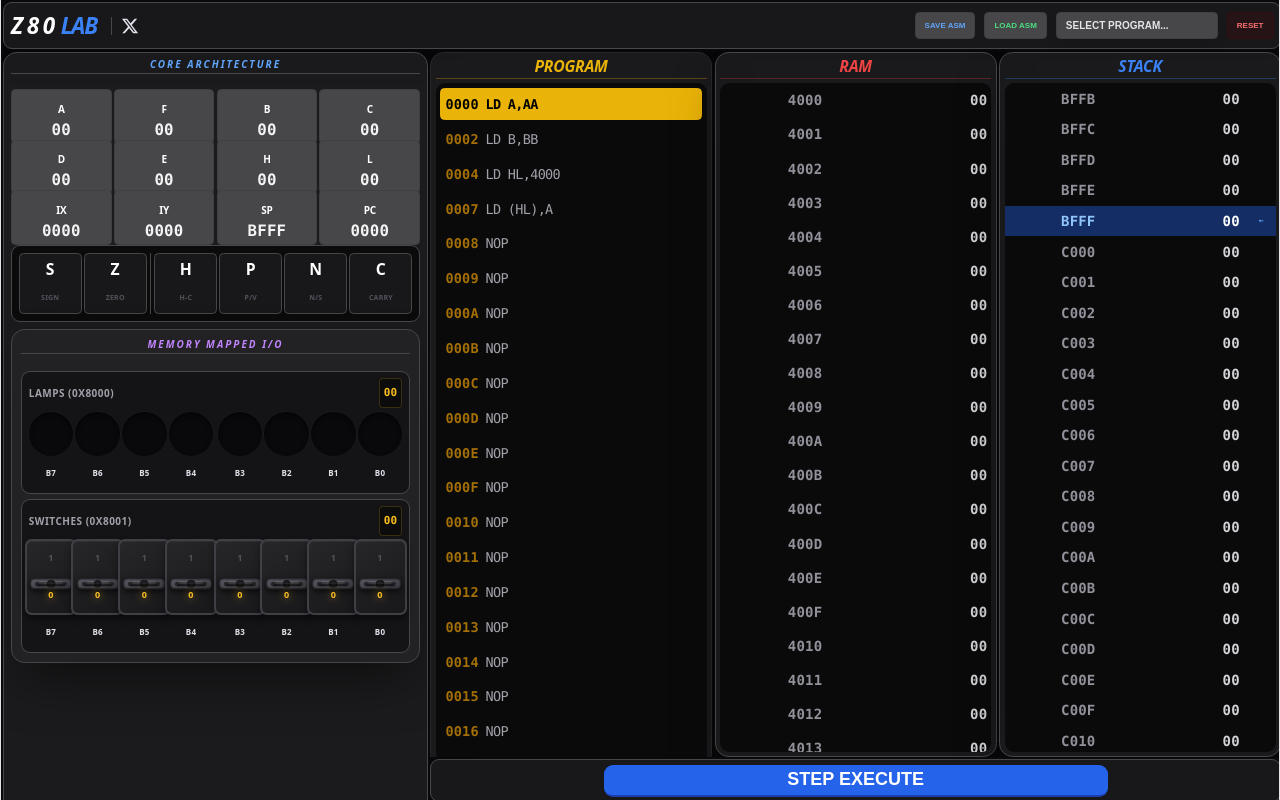
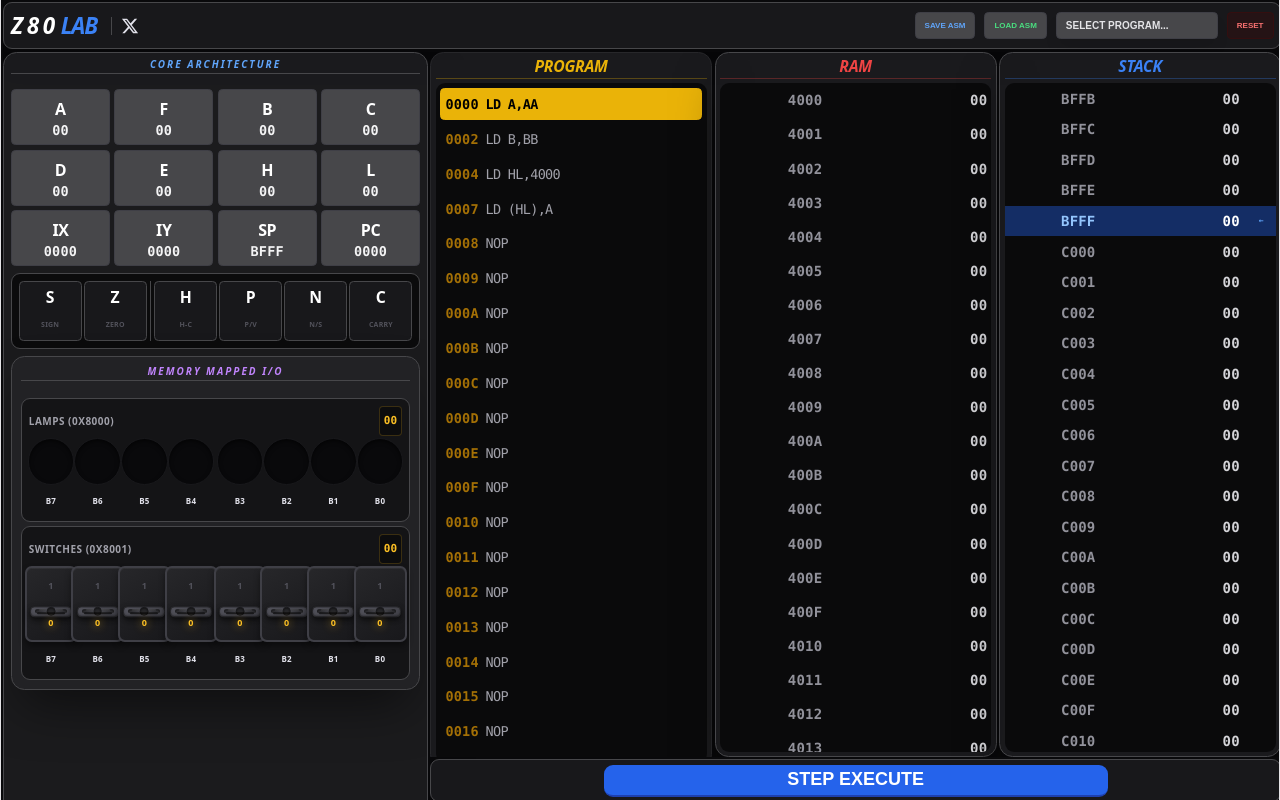
Before and after one commit to watskmt/z80lab, a React (Vite) app: page /#/ in a window 1280 px wide. Built offline with nearby package versions, Linux system fonts and the light colour scheme.

Commit message:
メモリ、スタック更新時の効果追加

```diff
--- a/src/components/BoldReg.tsx
+++ b/src/components/BoldReg.tsx
@@ -6,30 +6,37 @@ interface BoldRegProps {
   val: number;
   prevVal: number;
   size?: number;
+  highlight?: boolean;
 }
 
-const RegContainer = styled.div<{ isChanged: boolean }>`
+const RegContainer = styled.div<{ isChanged: boolean; isHighlight: boolean }>`
   display: flex;
   flex-direction: column;
   align-items: center;
   justify-content: center;
-  padding: 0.125rem 0.0625rem;
+  padding: 0.25rem 0.125rem;
   border-radius: 0.25rem;
-  border-width: 1px;
+  border-width: ${(props) => (props.isHighlight ? '2px' : '1px')};
   border-style: solid;
   transition: all 0.15s ease-in-out;
-  height: 100%;
-  background-color: ${(props) => (props.isChanged ? '#064e3b' : '#47474a')};
-  border-color: ${(props) => (props.isChanged ? '#34d399' : '#3f3f46')};
+  min-height: 2.5rem;
+  background-color: ${(props) =>
+    props.isHighlight ? '#1e3a8a' :
+    props.isChanged ? '#064e3b' : '#47474a'};
+  border-color: ${(props) =>
+    props.isHighlight ? '#3b82f6' :
+    props.isChanged ? '#34d399' : '#3f3f46'};
   color: ${(props) => (props.isChanged ? 'inherit' : '#a1a1aa')};
+  box-shadow: ${(props) =>
+    props.isHighlight ? '0 0 20px rgba(59, 130, 246, 0.6), 0 0 40px rgba(59, 130, 246, 0.4)' : 'none'};
 `;
 
 const Label = styled.span<{ isChanged: boolean }>`
   font-weight: 900;
   text-transform: uppercase;
   letter-spacing: -0.025em;
-  font-size: 10px;
-  margin-bottom: 0;
+  font-size: 16px;
+  margin-bottom: 0.125rem;
   color: ${(props) => (props.isChanged ? '#6ee7b7' : '#ffffff')};
 `;
 
@@ -37,19 +44,19 @@ const Value = styled.span<{ isChanged: boolean }>`
   font-family: ui-monospace, SFMono-Regular, Menlo, Monaco, Consolas,
     'Liberation Mono', 'Courier New', monospace;
   font-weight: 700;
-  font-size: 0.75rem;
+  font-size: 0.625rem;
   line-height: 1;
   color: ${(props) => (props.isChanged ? '#ffffff' : '#f4f4f5')};
 
   @media (min-width: 1024px) {
-    font-size: 0.875rem;
+    font-size: 0.75rem;
   }
 `;
 
-export const BoldReg = ({ label, val, prevVal, size = 2 }: BoldRegProps) => {
+export const BoldReg = ({ label, val, prevVal, size = 2, highlight = false }: BoldRegProps) => {
   const isChanged = val !== prevVal;
   return (
-    <RegContainer isChanged={isChanged}>
+    <RegContainer isChanged={isChanged} isHighlight={highlight}>
       <Label isChanged={isChanged}>{label}</Label>
       <Value isChanged={isChanged}>
         {size === 2 ? hex2(val) : hex4(val)}
--- a/src/components/Main.tsx
+++ b/src/components/Main.tsx
@@ -255,6 +255,7 @@ export default function Main() {
     samplePrograms.basicLoad()
   );
   const [dataMemory, setDataMemory] = useState(new Uint8Array(MEM_SIZE));
+  const [prevDataMemory, setPrevDataMemory] = useState(new Uint8Array(MEM_SIZE));
   const [ioOut, setIoOut] = useState(0);
   const [ioIn, setIoIn] = useState(0);
   const [prevRegs, setPrevRegs] = useState<Registers>(initialRegs);
@@ -264,9 +265,16 @@ export default function Main() {
   const [editingAddr, setEditingAddr] = useState<number | null>(null);
   const [editVal, setEditVal] = useState('');
   const fileInputRef = useRef<HTMLInputElement>(null);
+  const [highlightWrite, setHighlightWrite] = useState<{
+    sourceAddr: number;
+    destAddr: number;
+    value: number;
+  } | null>(null);
 
   const resetState = () => {
-    setDataMemory(new Uint8Array(MEM_SIZE));
+    const emptyMem = new Uint8Array(MEM_SIZE);
+    setDataMemory(emptyMem);
+    setPrevDataMemory(emptyMem);
     setIoOut(0);
     setIoIn(0);
     setRegs(initialRegs);
@@ -325,18 +333,20 @@ export default function Main() {
 
   const step = () => {
     setPrevRegs(regs);
+    setPrevDataMemory(new Uint8Array(dataMemory)); // 前回のメモリ状態を保存
     const newData = new Uint8Array(dataMemory);
     const m = codeMemory;
     const dm = dataMemory;
     const r = { ...regs };
     const memWrite: number[] = [];
+    let writeAnimation: { sourceAddr: number; destAddr: number; value: number } | null = null;
 
     const get8 = (addr: number) => {
       addr &= 0xffff;
       if (addr === IO_IN_ADDR) return ioIn;
       return dm[addr];
     };
-    const set8 = (addr: number, val: number) => {
+    const set8 = (addr: number, val: number, sourceAddr?: number) => {
       addr &= 0xffff;
       val &= 0xff;
       if (addr === IO_OUT_ADDR) {
@@ -344,6 +354,11 @@ export default function Main() {
       }
       newData[addr] = val;
       memWrite.push(addr);
+
+      // アニメーション情報を記録（レジスタからの書き込みのみ）
+      if (sourceAddr !== undefined && sourceAddr !== addr) {
+        writeAnimation = { sourceAddr, destAddr: addr, value: val };
+      }
     };
     const get16 = (addr: number) => get8(addr) | (get8(addr + 1) << 8);
     const set16 = (addr: number, val: number) => {
@@ -379,7 +394,7 @@ export default function Main() {
       else if (idx === 3) r.E = val;
       else if (idx === 4) r.H = val;
       else if (idx === 5) r.L = val;
-      else if (idx === 6) set8((r.H << 8) | r.L, val);
+      else if (idx === 6) set8((r.H << 8) | r.L, val, CODE_BASE);
       else r.A = val;
     };
 
@@ -444,7 +459,7 @@ export default function Main() {
       switch (op) {
         case 0x00: break;
         case 0x01: r.C = m[r.PC++]; r.B = m[r.PC++]; break;
-        case 0x02: set8((r.B << 8) | r.C, r.A); break;
+        case 0x02: set8((r.B << 8) | r.C, r.A, CODE_BASE); break;
         case 0x03: { const v = ((r.B << 8) | r.C + 1) & 0xffff; r.B = v >> 8; r.C = v & 0xff; break; }
         case 0x04: r.B = add8(r.B, 1); r.F = (r.F & C_FLAG) | (SZP_TABLE[r.B] & ~C_FLAG); break;
         case 0x05: r.B = sub8(r.B, 1); r.F = (r.F & C_FLAG) | (SZP_TABLE[r.B] & ~C_FLAG) | N_FLAG; break;
@@ -461,7 +476,7 @@ export default function Main() {
         case 0x0e: r.C = m[r.PC++]; break;
         case 0x10: { let off = m[r.PC++]; if (off > 127) off -= 256; r.B = (r.B - 1) & 0xff; if (r.B !== 0) r.PC += off; break; }
         case 0x11: r.E = m[r.PC++]; r.D = m[r.PC++]; break;
-        case 0x12: set8((r.D << 8) | r.E, r.A); break;
+        case 0x12: set8((r.D << 8) | r.E, r.A, CODE_BASE); break;
         case 0x13: { const v = ((r.D << 8) | r.E + 1) & 0xffff; r.D = v >> 8; r.E = v & 0xff; break; }
         case 0x14: r.D = add8(r.D, 1); r.F = (r.F & C_FLAG) | (SZP_TABLE[r.D] & ~C_FLAG); break;
         case 0x15: r.D = sub8(r.D, 1); r.F = (r.F & C_FLAG) | (SZP_TABLE[r.D] & ~C_FLAG) | N_FLAG; break;
@@ -497,7 +512,7 @@ export default function Main() {
         case 0x2e: r.L = m[r.PC++]; break;
         case 0x30: { let off = m[r.PC++]; if (off > 127) off -= 256; if (!(r.F & C_FLAG)) r.PC += off; break; }
         case 0x31: r.SP = m[r.PC++] | (m[r.PC++] << 8); break;
-        case 0x32: { const adr = m[r.PC++] | (m[r.PC++] << 8); set8(adr, r.A); break; }
+        case 0x32: { const adr = m[r.PC++] | (m[r.PC++] << 8); set8(adr, r.A, CODE_BASE); break; }
         case 0x33: r.SP = (r.SP + 1) & 0xffff; break;
         case 0x34: { const adr = (r.H << 8) | r.L; const v = add8(get8(adr), 1); set8(adr, v); r.F = (r.F & C_FLAG) | (SZP_TABLE[v] & ~C_FLAG); break; }
         case 0x35: { const adr = (r.H << 8) | r.L; const v = sub8(get8(adr), 1); set8(adr, v); r.F = (r.F & C_FLAG) | (SZP_TABLE[v] & ~C_FLAG) | N_FLAG; break; }
@@ -657,7 +672,14 @@ export default function Main() {
     setDataMemory(newData);
     setRegs(r);
     setWrites(memWrite);
+
+    // ハイライト設定
+    if (writeAnimation) {
+      setHighlightWrite(writeAnimation);
+      setTimeout(() => setHighlightWrite(null), 800);
+    }
   };
+
 
   return (
     <GlobalStyle>
@@ -725,6 +747,7 @@ export default function Main() {
               ioOut={ioOut}
               ioIn={ioIn}
               setIoIn={setIoIn}
+              highlightSource={highlightWrite?.sourceAddr === CODE_BASE}
             />
 
             <RightSection>
@@ -742,14 +765,17 @@ export default function Main() {
 
                 <RamPanel
                   dataMemory={dataMemory}
+                  prevDataMemory={prevDataMemory}
                   writes={writes}
                   DATA_BASE={DATA_BASE}
+                  highlightAddr={highlightWrite?.destAddr}
                 />
 
                 <StackPanel
                   stackBaseAddr={stackBaseAddr}
                   sp={regs.SP}
                   dataMemory={dataMemory}
+                  prevDataMemory={prevDataMemory}
                   writes={writes}
                 />
               </ContentGrid>
--- a/src/components/RamPanel.tsx
+++ b/src/components/RamPanel.tsx
@@ -4,8 +4,10 @@ import { hex4, hex2 } from '../constants';
 
 interface RamPanelProps {
   dataMemory: Uint8Array;
+  prevDataMemory: Uint8Array;
   writes: number[];
   DATA_BASE: number;
+  highlightAddr?: number;
 }
 
 const PanelContainer = styled.div`
@@ -49,8 +51,13 @@ const Table = styled.table`
   border-spacing: 0;
 `;
 
-const Row = styled.tr<{ touched: boolean }>`
-  background-color: ${(props) => (props.touched ? 'rgba(127, 29, 29, 0.4)' : 'transparent')};
+const Row = styled.tr<{ touched: boolean; isHighlight: boolean }>`
+  background-color: ${(props) =>
+    props.isHighlight ? 'rgba(30, 58, 138, 0.8)' :
+    props.touched ? 'rgba(127, 29, 29, 0.4)' : 'transparent'};
+  box-shadow: ${(props) =>
+    props.isHighlight ? 'inset 0 0 20px rgba(59, 130, 246, 0.6), 0 0 30px rgba(59, 130, 246, 0.4)' : 'none'};
+  transition: all 0.15s ease-in-out;
 `;
 
 const AddrCell = styled.td<{ touched: boolean }>`
@@ -68,10 +75,32 @@ const ValCell = styled.td<{ touched: boolean }>`
   color: ${(props) => (props.touched ? '#ffffff' : '#d4d4d8')};
 `;
 
+const TransitionText = styled.span`
+  display: inline-block;
+  white-space: nowrap;
+`;
+
+const OldValue = styled.span`
+  color: #f87171;
+  text-decoration: line-through;
+`;
+
+const Arrow = styled.span`
+  color: #60a5fa;
+  margin: 0 2px;
+`;
+
+const NewValue = styled.span`
+  color: #4ade80;
+  font-weight: 900;
+`;
+
 export const RamPanel: React.FC<RamPanelProps> = ({
   dataMemory,
+  prevDataMemory,
   writes,
   DATA_BASE,
+  highlightAddr,
 }) => {
   return (
     <PanelContainer>
@@ -82,10 +111,25 @@ export const RamPanel: React.FC<RamPanelProps> = ({
             {Array.from({ length: 128 }).map((_, i) => {
               const addr = DATA_BASE + i;
               const isTouched = writes.includes(addr);
+              const isHighlight = highlightAddr === addr;
+              const currentVal = dataMemory[addr];
+              const prevVal = prevDataMemory[addr];
+              const isChanged = currentVal !== prevVal;
+
               return (
-                <Row key={i} touched={isTouched}>
+                <Row key={i} touched={isTouched} isHighlight={isHighlight}>
                   <AddrCell touched={isTouched}>{hex4(addr)}</AddrCell>
-                  <ValCell touched={isTouched}>{hex2(dataMemory[addr])}</ValCell>
+                  <ValCell touched={isTouched}>
+                    {isChanged ? (
+                      <TransitionText>
+                        <OldValue>{hex2(prevVal)}</OldValue>
+                        <Arrow>→</Arrow>
+                        <NewValue>{hex2(currentVal)}</NewValue>
+                      </TransitionText>
+                    ) : (
+                      hex2(currentVal)
+                    )}
+                  </ValCell>
                 </Row>
               );
             })}
--- a/src/components/RegisterPanel.tsx
+++ b/src/components/RegisterPanel.tsx
@@ -11,6 +11,7 @@ interface ArchitecturePanelProps {
   ioOut: number;
   ioIn: number;
   setIoIn: (val: number) => void;
+  highlightSource?: boolean;
 }
 
 const PanelContainer = styled.div`
@@ -45,14 +46,14 @@ const Title = styled.h2`
 const RegGrid = styled.div`
   display: grid;
   grid-template-columns: repeat(4, minmax(0, 1fr));
-  gap: 0.125rem;
+  gap: 0.25rem;
 `;
 
 const DoubleRegGrid = styled.div`
   grid-column: span 2 / span 2;
   display: grid;
   grid-template-columns: repeat(2, minmax(0, 1fr));
-  gap: 0.125rem;
+  gap: 0.25rem;
 `;
 
 const FlagsContainer = styled.div`
@@ -79,12 +80,13 @@ export const RegisterPanel: React.FC<ArchitecturePanelProps> = ({
   ioOut,
   ioIn,
   setIoIn,
+  highlightSource,
 }) => {
   return (
     <PanelContainer className="custom-scrollbar">
       <Title>Core Architecture</Title>
       <RegGrid>
-        <BoldReg label="A" val={regs.A} prevVal={prevRegs.A} />
+        <BoldReg label="A" val={regs.A} prevVal={prevRegs.A} highlight={highlightSource} />
         <BoldReg label="F" val={regs.F} prevVal={prevRegs.F} />
         <BoldReg label="B" val={regs.B} prevVal={prevRegs.B} />
         <BoldReg label="C" val={regs.C} prevVal={prevRegs.C} />
--- a/src/components/StackPanel.tsx
+++ b/src/components/StackPanel.tsx
@@ -6,6 +6,7 @@ interface StackPanelProps {
   stackBaseAddr: number;
   sp: number;
   dataMemory: Uint8Array;
+  prevDataMemory: Uint8Array;
   writes: number[];
 }
 
@@ -79,10 +80,31 @@ const MarkerCell = styled.td`
   font-weight: 900;
 `;
 
+const TransitionText = styled.span`
+  display: inline-block;
+  white-space: nowrap;
+`;
+
+const OldValue = styled.span`
+  color: #f87171;
+  text-decoration: line-through;
+`;
+
+const Arrow = styled.span`
+  color: #60a5fa;
+  margin: 0 2px;
+`;
+
+const NewValue = styled.span`
+  color: #4ade80;
+  font-weight: 900;
+`;
+
 export const StackPanel: React.FC<StackPanelProps> = ({
   stackBaseAddr,
   sp,
   dataMemory,
+  prevDataMemory,
   writes,
 }) => {
   return (
@@ -95,10 +117,24 @@ export const StackPanel: React.FC<StackPanelProps> = ({
               const addr = (stackBaseAddr - 4 + i) & 0xffff;
               const isSP = addr === sp;
               const isTouched = writes.includes(addr);
+              const currentVal = dataMemory[addr];
+              const prevVal = prevDataMemory[addr];
+              const isChanged = currentVal !== prevVal;
+
               return (
                 <Row key={i} isSP={isSP} touched={isTouched}>
                   <AddrCell isSP={isSP} touched={isTouched}>{hex4(addr)}</AddrCell>
-                  <ValCell isSP={isSP} touched={isTouched}>{hex2(dataMemory[addr])}</ValCell>
+                  <ValCell isSP={isSP} touched={isTouched}>
+                    {isChanged ? (
+                      <TransitionText>
+                        <OldValue>{hex2(prevVal)}</OldValue>
+                        <Arrow>→</Arrow>
+                        <NewValue>{hex2(currentVal)}</NewValue>
+                      </TransitionText>
+                    ) : (
+                      hex2(currentVal)
+                    )}
+                  </ValCell>
                   <MarkerCell>{isSP ? '←' : ''}</MarkerCell>
                 </Row>
               );
```
